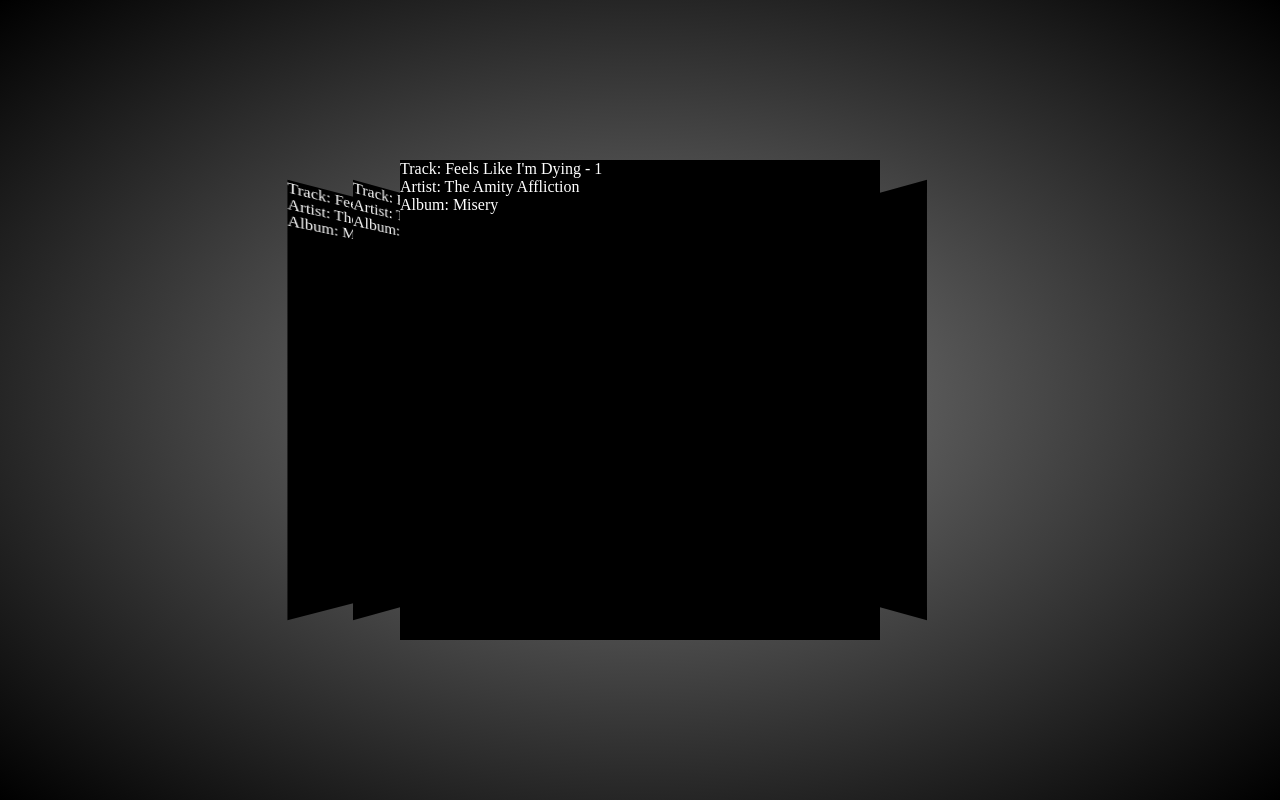
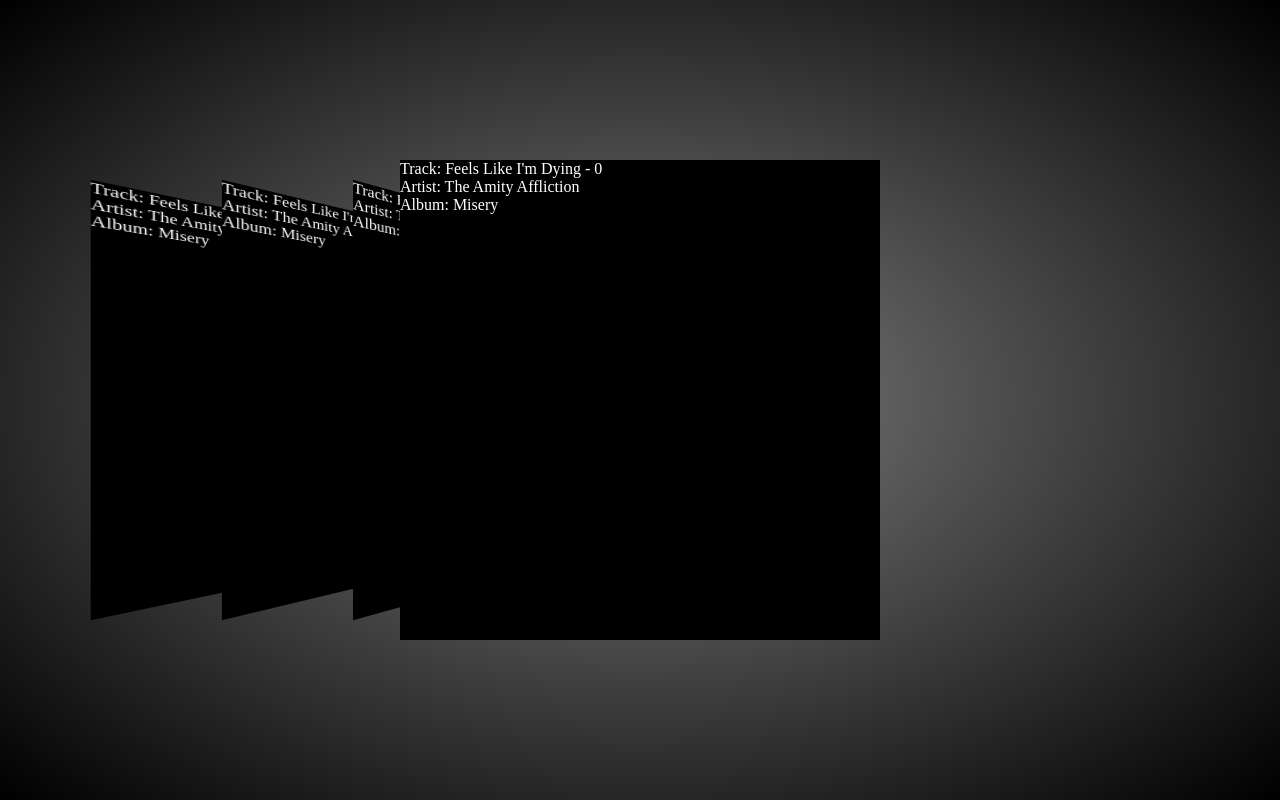
Before and after one commit to ethanarns/CSSFlow, a plain HTML site: page index.html in a window 1280 px wide. Drawn offline with Linux system fonts and the light colour scheme.

Commit message:
Created update function to simplify blocks

```diff
--- a/coverflow.js
+++ b/coverflow.js
@@ -1,6 +1,30 @@
 var paneCount = 4;
-var listIndex = 1;
+var listIndex = 0;
 var canMove = true;
+var calc = "left: calc(50% - (60vh / 2) + ";
+
+// Set up existing panes
+function updatePanes() {
+    for (var i = 0; i < paneCount; i++) {
+        var diff = listIndex - i;
+        var curPane = document.getElementById("pane-" + i);
+
+        if (i === listIndex) {
+            curPane.style.animationName = "rotforwl";
+        }
+        else if (i === listIndex - 1) {
+            curPane.style.animationName = "rotbackr";
+        }
+        else if (i === listIndex + 1) {
+            curPane.style.animationName = "rotbackl";
+        }
+        // Set Z-Index
+        curPane.style.zIndex = 100 - Math.abs(diff);
+    }
+}
+
+updatePanes();
+
 function keydown(evt) {
     if (!canMove) {
         return;
@@ -20,20 +44,7 @@
         }
         listIndex--;
     }
-    for (var i = 0; i < paneCount; i++) {
-        var diff = listIndex - i;
-        var curPane = document.getElementById("pane-" + i);
-        curPane.style.zIndex = 100 - Math.abs(diff);
-        if (i === listIndex) {
-            curPane.style.animationName = "rotforw" + dir;
-        }
-        else if (i === listIndex - 1) {
-            curPane.style.animationName = "rotbackr";
-        }
-        else if (i === listIndex + 1) {
-            curPane.style.animationName = "rotbackl";
-        }
-    }
+    updatePanes();
     canMove = false;
     window.setTimeout(function() {
         canMove = true;
--- a/index.html
+++ b/index.html
@@ -4,30 +4,30 @@
     <meta charset="UTF-8">
     <title>CSS Flow</title>
     <link rel="stylesheet" href="./style.css" type="text/css">
-    <script type="text/javascript" src="./coverflow.js"></script>
 </head>
 <body>
     <div id="cover-flow">
-        <section class="pane" id="pane-0" style="left: calc(50% - (60vh / 2) + 100px + 0px); animation-name: rotbackr; z-index: 0;">
+        <section class="pane" id="pane-0" style="left: calc(50% - (60vh / 2) + 0px); animation-name: rotforwl; z-index: 100;">
             Track: Feels Like I'm Dying - 0<br>
             Artist: The Amity Affliction<br>
             Album: Misery
         </section>
-        <section class="pane" id="pane-1" style="left: calc(50% - (60vh / 2) + 0px); animation-name: rotforwl; z-index: 100;">
+        <section class="pane" id="pane-1" style="left: calc(50% - (60vh / 2) - 100px); animation-name: rotbackl; z-index: 0;">
             Track: Feels Like I'm Dying - 1<br>
             Artist: The Amity Affliction<br>
             Album: Misery
         </section>
-        <section class="pane" id="pane-2" style="left: calc(50% - (60vh / 2) - 100px - 0px); animation-name: rotbackl; z-index: 0">
+        <section class="pane" id="pane-2" style="left: calc(50% - (60vh / 2) - 200px); animation-name: rotbackl; z-index: -1">
             Track: Feels Like I'm Dying - 2<br>
             Artist: The Amity Affliction<br>
             Album: Misery
         </section>
-        <section class="pane" id="pane-3" style="left: calc(50% - (60vh / 2) - 100px - 50px); animation-name: rotbackl; z-index: -1">
+        <section class="pane" id="pane-3" style="left: calc(50% - (60vh / 2) - 300px); animation-name: rotbackl; z-index: -2">
             Track: Feels Like I'm Dying - 3<br>
             Artist: The Amity Affliction<br>
             Album: Misery
         </section>
     </div>
+    <script defer type="text/javascript" src="./coverflow.js"></script>
 </body>
 </html>
```
